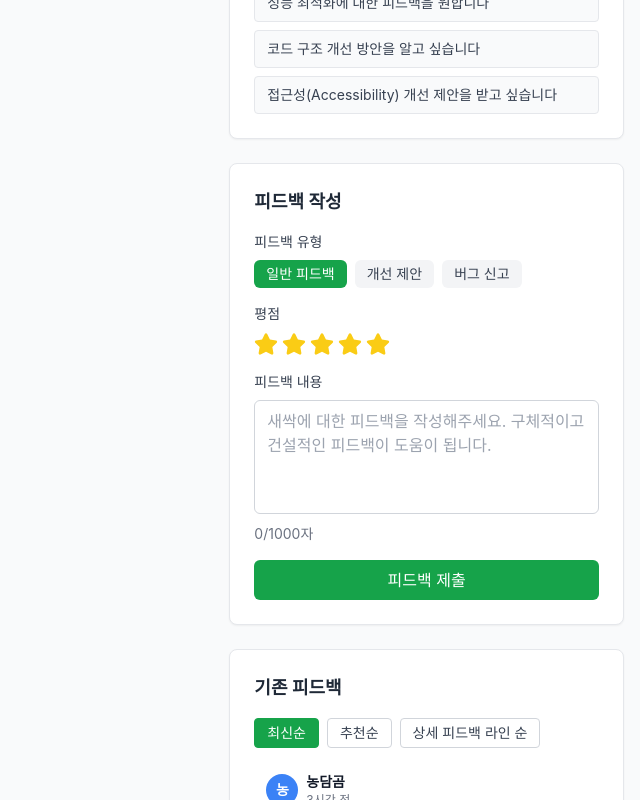
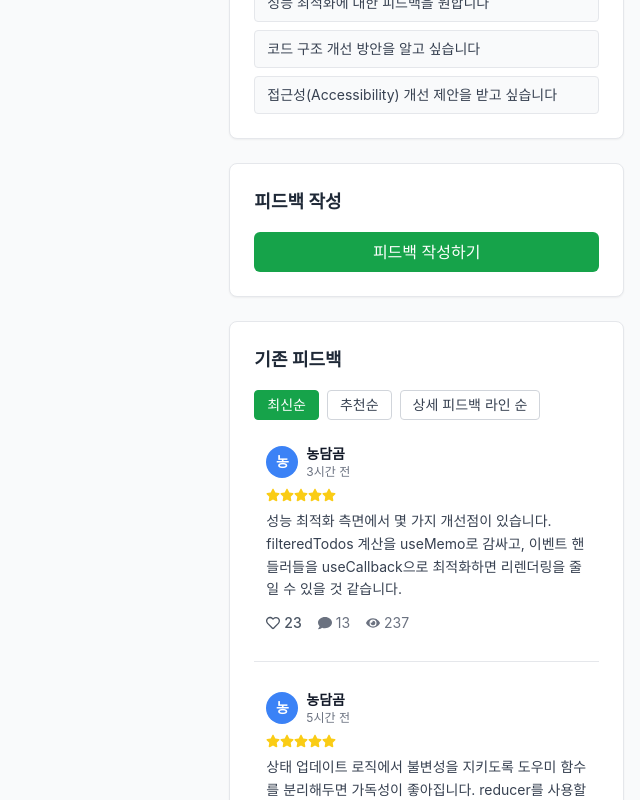
Before and after one commit to 2025-YU-SE/Gardener_web, a React (Vite) app: page /posts/1 in a window 1280 px wide. Shown: the part 543-1343 px from the top of the page, without its empty margins (640-1280 px from the left). Built offline with nearby package versions, Linux system fonts and the light colour scheme; a web font is replaced by a local one.

Commit message:
feat: 피드백 작성 버튼 추가
- 피드백 작성 버튼 추가

```diff
--- a/src/pages/PostDetail.jsx
+++ b/src/pages/PostDetail.jsx
@@ -16,6 +16,7 @@ function PostDetail() {
   const [feedbackContent, setFeedbackContent] = useState('')
   const [showAllFeedbacks, setShowAllFeedbacks] = useState(false)
   const [feedbackSort, setFeedbackSort] = useState('latest')
+  const [isFeedbackFormOpen, setIsFeedbackFormOpen] = useState(false)
 
   const [postLiked, setPostLiked] = useState(Boolean(post.isLiked))
   const [postBookmarked, setPostBookmarked] = useState(Boolean(post.isBookmarked))
@@ -170,6 +171,16 @@ function PostDetail() {
               {/* 피드백 작성 */}
               <div className="bg-white rounded-lg shadow-sm border border-gray-200 p-6">
                 <h3 className="text-lg font-semibold text-gray-800 mb-4">피드백 작성</h3>
+                {!isFeedbackFormOpen ? (
+                  <button
+                    type="button"
+                    onClick={() => setIsFeedbackFormOpen(true)}
+                    className="w-full bg-green-600 text-white py-2 px-4 rounded-md hover:bg-green-700 transition-colors"
+                  >
+                    피드백 작성하기
+                  </button>
+                ) : (
+                  <div>
                     {/* 피드백 유형 */}
                     <div className="mb-4">
                       <label className="block text-sm font-medium text-gray-700 mb-2">피드백 유형</label>
@@ -218,10 +229,21 @@ function PostDetail() {
                       />
                       <p className="text-sm text-gray-500 mt-1">{feedbackContent.length}/1000자</p>
                     </div>
-                {/* 제출 버튼 */}
-                <button className="w-full bg-green-600 text-white py-2 px-4 rounded-md hover:bg-green-700 transition-colors">
+                    {/* 제출/취소 */}
+                    <div className="flex gap-2">
+                      <button className="flex-1 bg-green-600 text-white py-2 px-4 rounded-md hover:bg-green-700 transition-colors">
                         피드백 제출
                       </button>
+                      <button
+                        type="button"
+                        onClick={() => setIsFeedbackFormOpen(false)}
+                        className="px-4 py-2 rounded-md border border-gray-300 text-gray-700 hover:bg-gray-50"
+                      >
+                        취소
+                      </button>
+                    </div>
+                  </div>
+                )}
               </div>
 
           {/* 기존 피드백 댓글 */}
```
Lines whose indentation alone changed are shown as unchanged.
